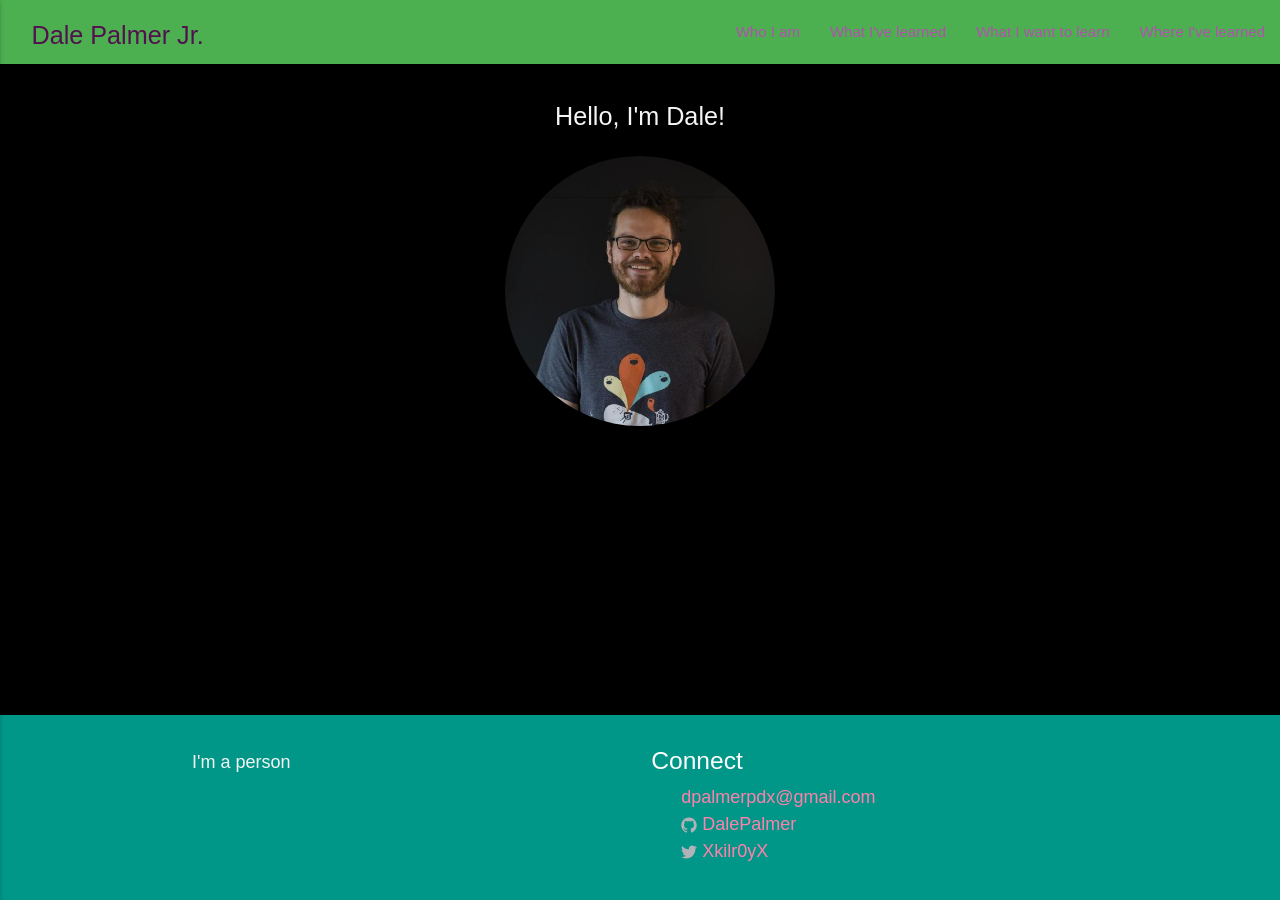
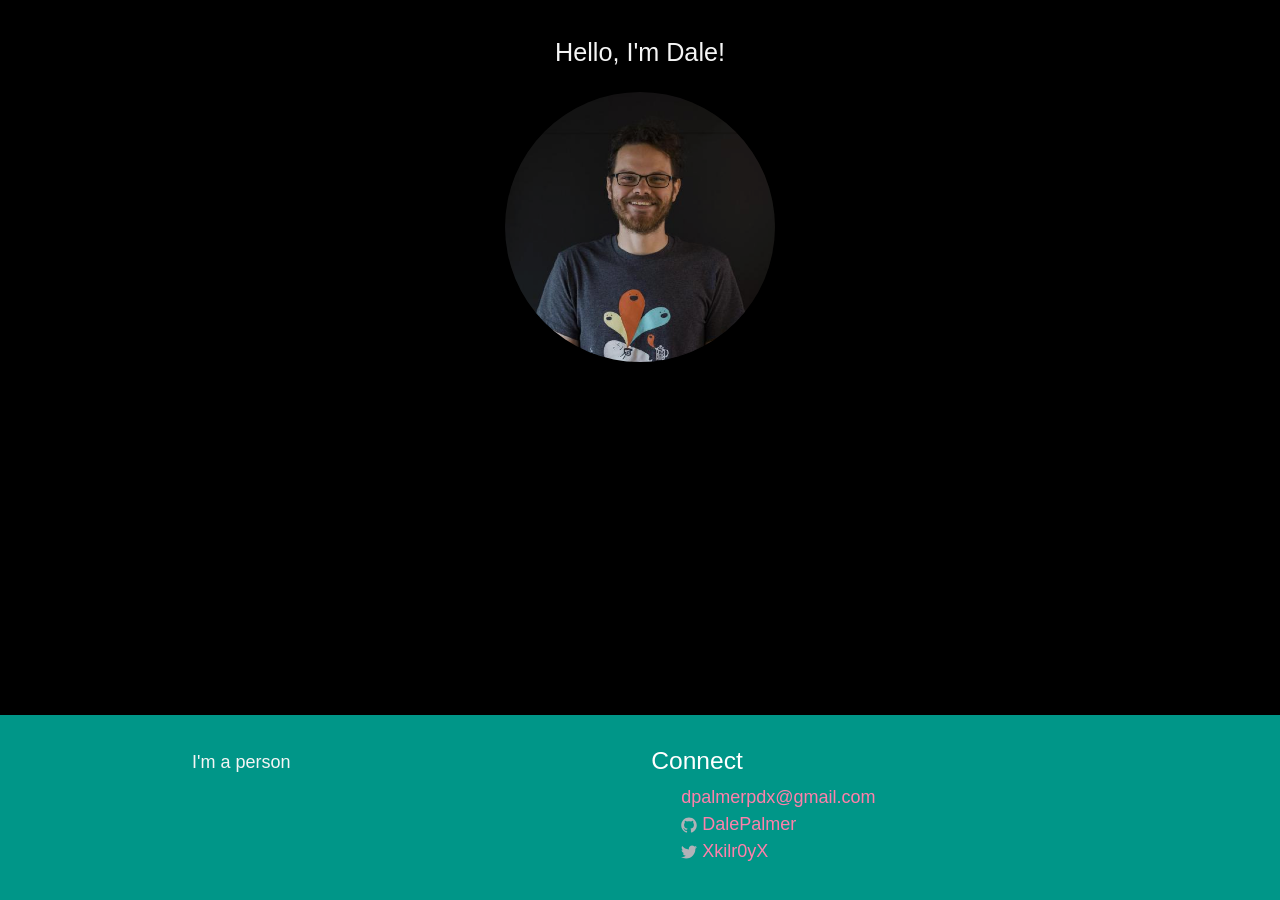
Before and after one commit to Dalepalmer/dalepalmer.github.io, a Jekyll site: the page built from meetme.md, in a window 1280 px wide. Built offline with Jekyll 4.4.1, drawn with Linux system fonts in a browser that asks for light colours.

Commit message:
changed header

```diff
--- a/_includes/header.html
+++ b/_includes/header.html
@@ -13,23 +13,6 @@
    <li><a href="#exp">Where I've learned</a></li>
 </ul>
 
-<nav>
-<div class="nav-wrapper green">
-  <a id="nav-name" class="brand-logo"><h3 class="grey-text flow-text">Dale Palmer Jr.</h3></a>
-  <ul id="nav-mobile" class="right hide-on-med-and-down">
-    <li><a href="#about-me">Who I am</a></li>
-   <li><a href="#education">What I've learned</a></li>
-   <li><a href="#plans">What I want to learn</a></li>
-   <li><a href="#exp">Where I've learned</a></li>
-  </ul>
-  <ul id="nav-mobile" class="right hide-on-large-and-up">
-    <a href="#" data-activates="slide-out" class="button-collapse"><i class="material-icons">menu</i></a>
-  </ul>
-</div>
-</nav>
-
-
-
 
 <script>
   // Initialize collapse button
--- a/_layouts/default.html
+++ b/_layouts/default.html
@@ -2,9 +2,10 @@
   {% include head.html %}
   <body>
 
-    {% include header.html %}
+
     <main>
     <div id="bk-wrapper">
+      {% include header.html %}
         {{ content }}
     </div>
     </main>
--- a/css/style.css
+++ b/css/style.css
@@ -149,3 +149,7 @@ body {
 #staggered-list li {
     opacity: 0;
 }
+
+nav {
+  box-shadow: unset !important;
+}
```
Also changed, not shown: _includes/index.html (+14 -0 lines).
